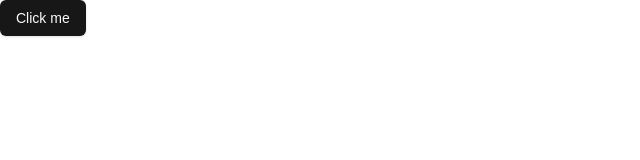
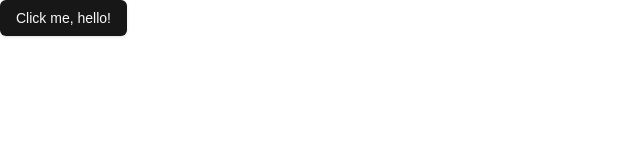
Before and after one commit to Priyanshu9898/Weath-Manager, a Next.js app: page / in a window 1280 px wide. Shown: the top 160 px of the page, without its empty margins (0-640 px from the left). Built offline with nearby package versions, Linux system fonts and the light colour scheme.

Commit message:
build is done

```diff
--- a/app/page.tsx
+++ b/app/page.tsx
@@ -3,7 +3,7 @@ import { Button } from "@/components/ui/button";
 const page = () => {
   return (
     <div>
-      <Button>Click me</Button>
+      <Button>Click me, hello!</Button>
     </div>
   );
 };
```
